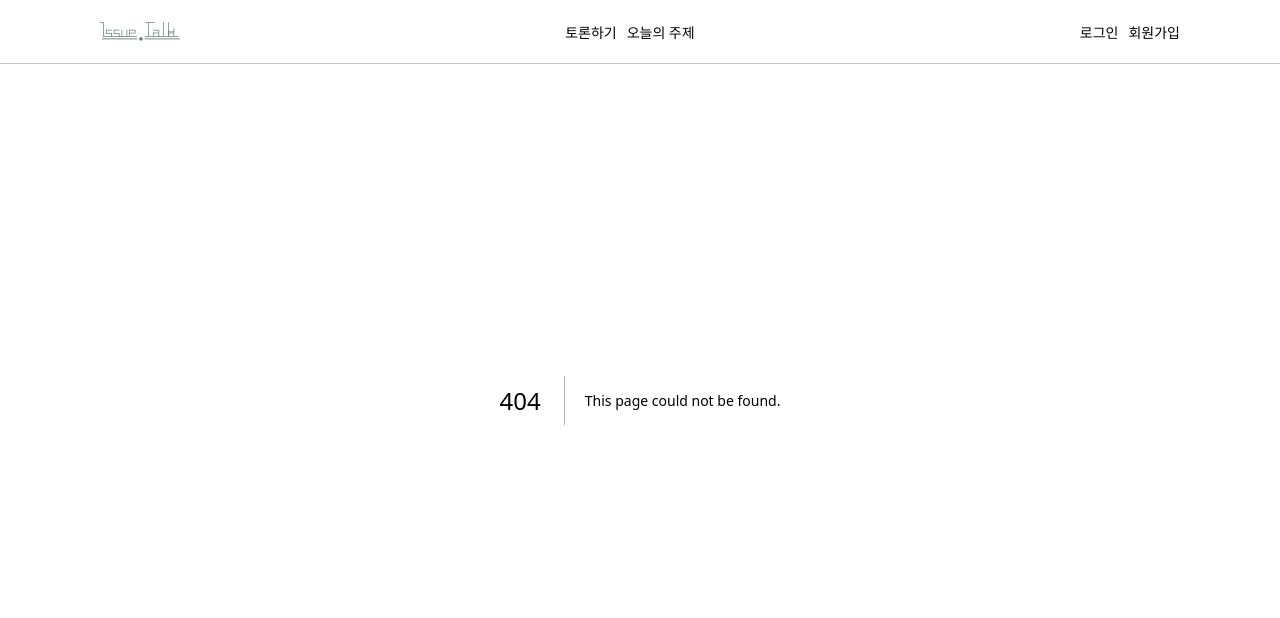
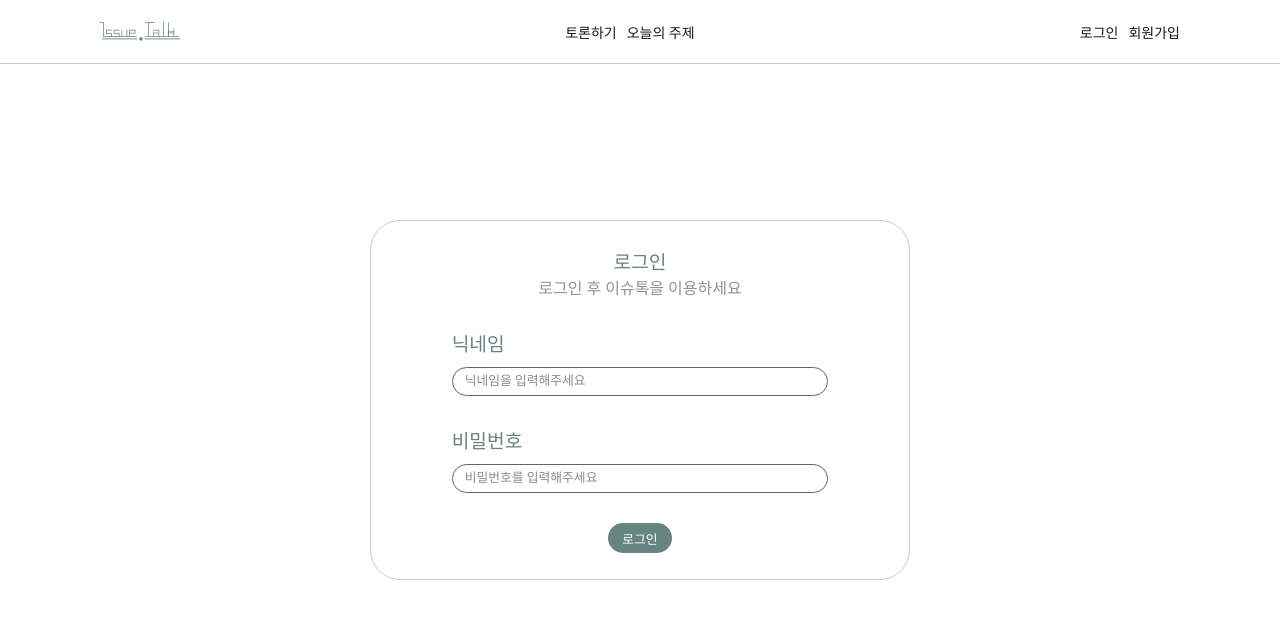
Before and after one commit to 2025IssueTalk/lssue_front, a Next.js app: page /login in a window 1280 px wide. Before the commit this address had no page. Shown: the top 618 px of the page. Built offline with nearby package versions, Linux system fonts and the light colour scheme; a web font is replaced by a local one.

Commit message:
feat :: login form

```diff
--- a/src/app/components/common/header.tsx
+++ b/src/app/components/common/header.tsx
@@ -14,7 +14,7 @@ const Header = () => {
         </Routers>
 
         <LoginForm>
-            <RouterText>로그인</RouterText>
+            <RouterText onClick={() => {router.push("/login")}}>로그인</RouterText>
             <RouterText>회원가입</RouterText>
         </LoginForm>
     </HeaderLayout>
--- /dev/null
+++ b/src/app/components/login/loginform.tsx
@@ -0,0 +1,106 @@
+'use client'
+import styled from "@emotion/styled"
+import color from "@/app/packages/design-system/src/color";
+
+const LoginForm = () => {
+    return(
+    <LoginFormLayout>
+        <TextArea>
+        <Title>로그인</Title>
+        <SubTitle>로그인 후 이슈톡을 이용하세요</SubTitle>
+        </TextArea>
+        <TitleBox>
+            <Title>닉네임</Title>
+            <InputFild type="text" placeholder="닉네임을 입력해주세요"/>
+        </TitleBox>
+        <TitleBox>
+            <Title>비밀번호</Title>
+            <InputFild type="number" placeholder="비밀번호를 입력해주세요"/>
+        </TitleBox>
+
+        <SubmitButton>
+                <SubmitButtonText>로그인</SubmitButtonText>
+            </SubmitButton>
+    </LoginFormLayout>
+    )
+
+}
+
+export default LoginForm;
+
+const LoginFormLayout = styled.div`
+    width : 50%;
+    height : 60%;
+    border : 1px solid #CACACA;
+    border-radius : 30px;
+    display : flex;
+    justify-content : center;
+    align-items : center;
+    flex-direction : column;
+    gap : 30px;
+`
+
+const Title = styled.p`
+    color : ${color.primary};
+    font-family : G_middle;
+    font-size : 2.4vh;
+`
+const SubTitle = styled.p`
+    color : ${color.thriedy};
+    font-family : G_middle;
+    font-size : 2vh;
+`
+
+const TextArea = styled.div`
+    display : flex;
+    flex-direction : column;
+    justify-content : center;
+    align-items : center;
+`
+
+const TitleBox = styled.div`
+    width : 70%;
+    display : flex;
+    flex-direction : column;
+    gap : 10px;
+`
+const InputFild = styled.input`
+    width : 100%;
+    background-color : white;
+    border : 1px solid #586D69;
+    padding : 6px 12px;
+    font-family : G_middle;
+    font-size : 1vw;
+    border-radius : 24px;
+    color : #8A8A8A;
+
+    ::placeholder{
+        font-family : G_middle;
+        font-size : 1vw;
+        color : #8A8A8A;
+    }
+
+    outline : none;
+`
+
+const SubmitButton = styled.button`
+    width : 12%;
+    height : 30px;
+    border : none;
+    background-color : ${color.primary};
+    border-radius : 30px;
+
+    transition : all 0.3s ease-in-out;
+
+    &:hover {
+        background-color : ${color.secondery};
+    }
+
+`
+
+const SubmitButtonText = styled.p`
+    color : white;
+    font-family : G_middle;
+    font-size : 1vw;
+    padding : 4px;
+`
--- /dev/null
+++ b/src/app/login/page.tsx
@@ -0,0 +1,21 @@
+'use client'
+import styled from "@emotion/styled"
+import LoginForm from "../components/login/loginform"
+const Login = () => {
+    return(
+        <LoginLayout>
+            <LoginForm />
+        </LoginLayout>
+    )
+}
+
+export default Login;
+
+const LoginLayout = styled.div`
+  width : 100%;
+  padding : 100px;
+  height : 100vh;
+  display : flex;
+  justify-content : center;
+  align-items : center;
+`
--- a/src/app/packages/design-system/src/color.ts
+++ b/src/app/packages/design-system/src/color.ts
@@ -1,6 +1,7 @@
 const color = {
     primary : "#67847F",
-    secondery : "#3D4A47"
+    secondery : "#3D4A47",
+    thriedy : "#8C9694"
 }
 
 export default color;
```
